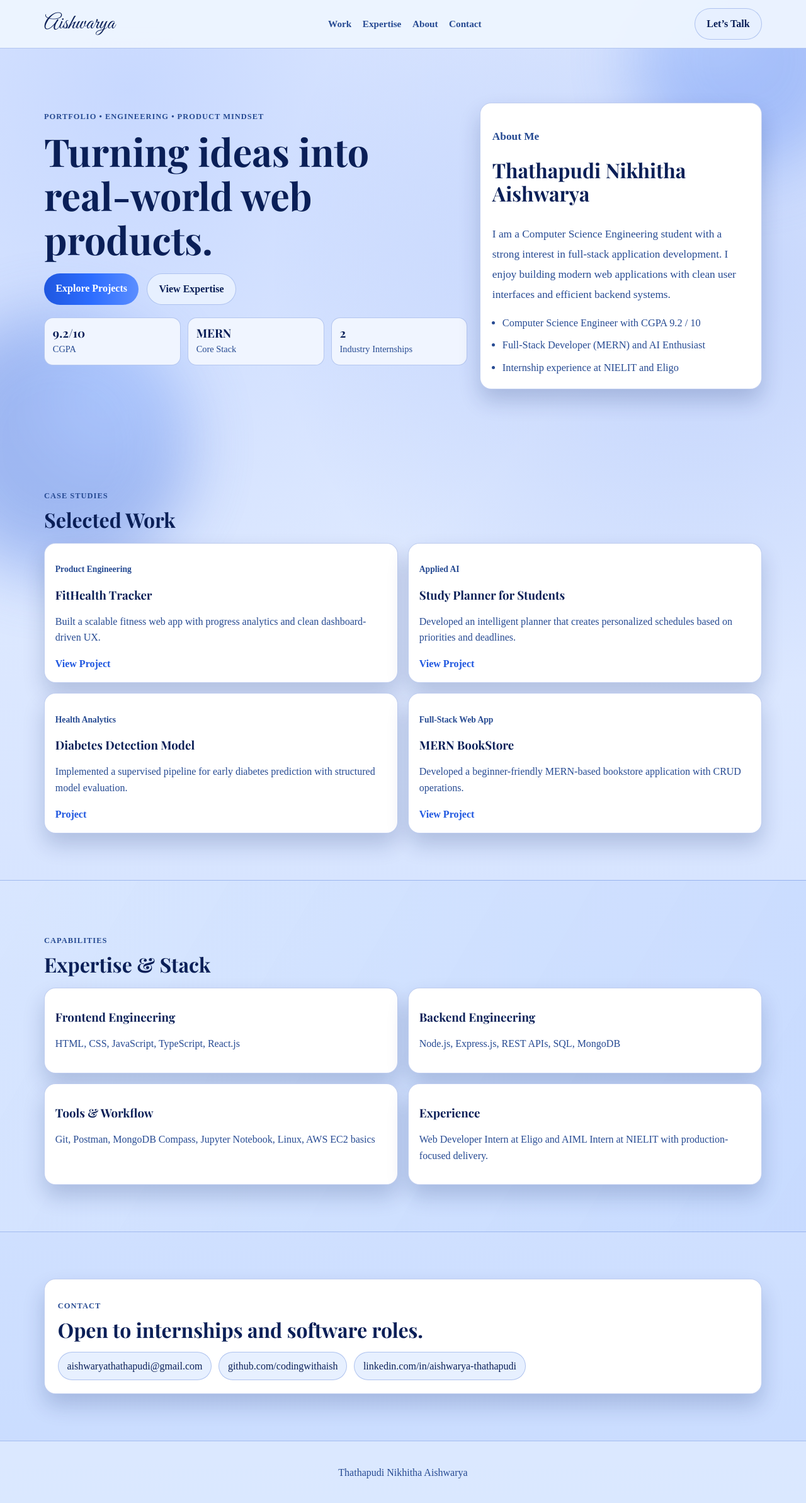
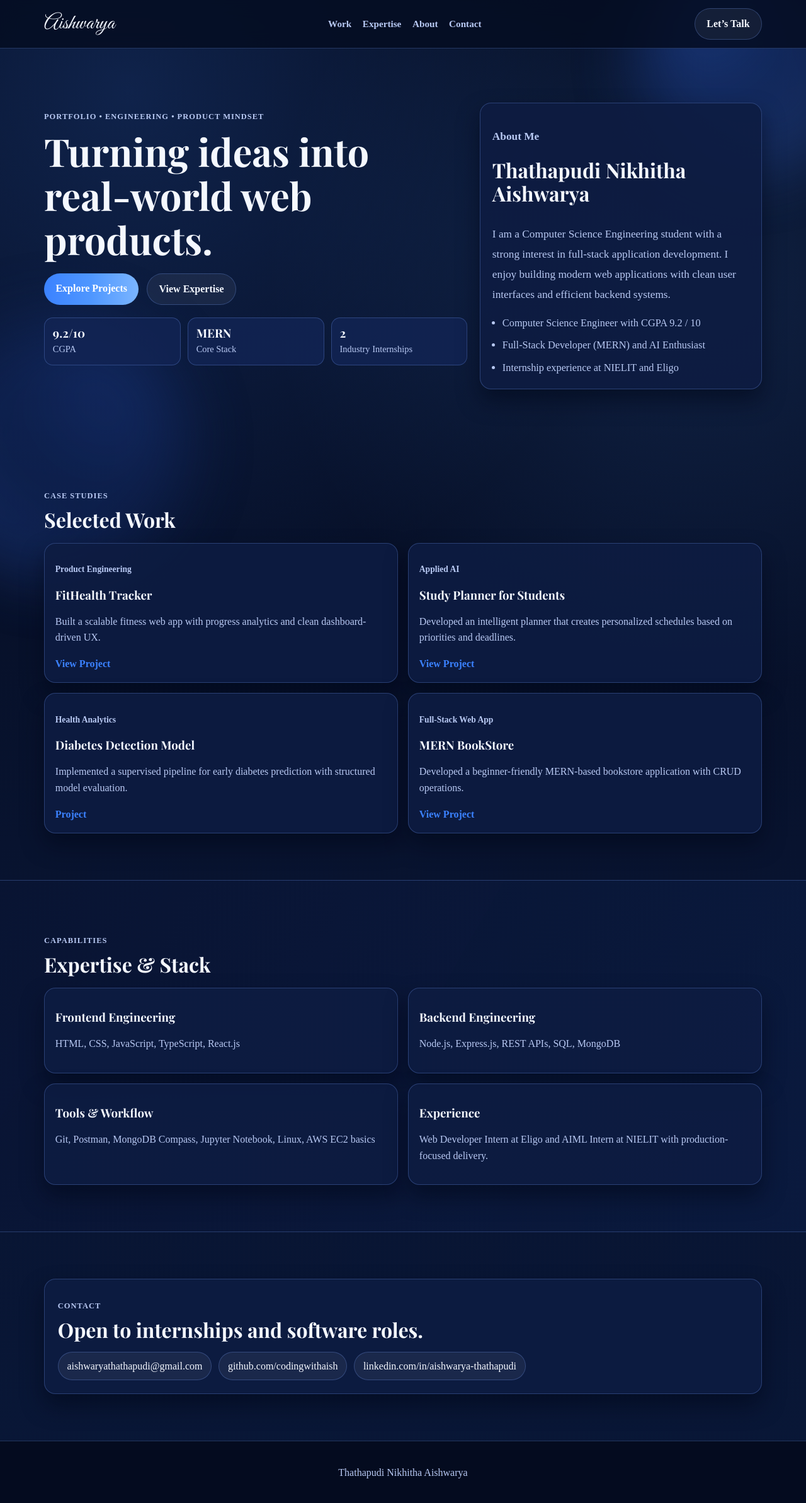
Before and after one commit to codingwithaish/codingwithaish.github.io, a plain HTML site: page index.html in a window 1280 px wide. Shown: the whole page at 63% size. Drawn offline with nearby package versions, Linux system fonts and the light colour scheme.

Commit message:
Apply dark premium navy and electric blue theme

```diff
--- a/docs/styles.css
+++ b/docs/styles.css
@@ -1,15 +1,15 @@
 :root {
-  --bg: #0a1f57;
-  --bg-soft: #103175;
-  --surface: #ffffff;
-  --surface-2: #f0f5ff;
-  --text: #0a1f57;
-  --muted: #264a92;
-  --accent: #1f57e0;
-  --accent-2: #2d6dff;
-  --accent-3: #5b8eff;
-  --border: rgba(26, 76, 196, 0.28);
-  --shadow: 0 18px 34px rgba(9, 35, 100, 0.2);
+  --bg: #050b1f;
+  --bg-soft: #0b1638;
+  --surface: rgba(14, 28, 66, 0.9);
+  --surface-2: rgba(18, 36, 84, 0.84);
+  --text: #f4f8ff;
+  --muted: #b8c9f3;
+  --accent: #3b82ff;
+  --accent-2: #4f97ff;
+  --accent-3: #7bb5ff;
+  --border: rgba(118, 163, 255, 0.28);
+  --shadow: 0 18px 34px rgba(2, 8, 24, 0.55);
 }
 
 * {
@@ -25,9 +25,9 @@ body {
   font-family: "Times New Roman", Times, serif;
   color: var(--text);
   background:
-    radial-gradient(circle at 16% 6%, rgba(77, 126, 255, 0.2), transparent 34%),
-    radial-gradient(circle at 86% 18%, rgba(45, 97, 238, 0.18), transparent 30%),
-    linear-gradient(180deg, #e8f0ff 0%, #d8e5ff 56%, #c9dcff 100%);
+    radial-gradient(circle at 16% 6%, rgba(59, 130, 255, 0.2), transparent 34%),
+    radial-gradient(circle at 86% 18%, rgba(76, 151, 255, 0.15), transparent 30%),
+    linear-gradient(180deg, #040a1c 0%, #08132f 56%, #091737 100%);
   line-height: 1.6;
   overflow-x: hidden;
 }
@@ -47,7 +47,7 @@ body {
   height: 360px;
   top: -80px;
   right: -80px;
-  background: radial-gradient(circle at 30% 30%, #8fb4ff, #5e89f2, #9fc0ff);
+  background: radial-gradient(circle at 30% 30%, #2f66df, #18357e, #4c88ff);
 }
 
 .orb-2 {
@@ -55,7 +55,7 @@ body {
   height: 420px;
   left: -120px;
   bottom: -120px;
-  background: radial-gradient(circle at 70% 30%, #7fa9ff, #4f77db, #8fb4ff);
+  background: radial-gradient(circle at 70% 30%, #1d3f95, #11275f, #3a72f2);
   animation-duration: 17s;
 }
 
@@ -69,7 +69,7 @@ body {
 }
 
 .alt {
-  background: linear-gradient(120deg, rgba(216, 230, 255, 0.86), rgba(198, 218, 255, 0.9));
+  background: linear-gradient(120deg, rgba(9, 21, 52, 0.86), rgba(11, 26, 63, 0.9));
   border-top: 1px solid var(--border);
   border-bottom: 1px solid var(--border);
 }
@@ -79,7 +79,7 @@ body {
   top: 0;
   z-index: 50;
   backdrop-filter: blur(14px);
-  background: rgba(238, 245, 255, 0.95);
+  background: rgba(5, 13, 34, 0.86);
   border-bottom: 1px solid var(--border);
 }
 
@@ -191,7 +191,7 @@ h2 {
 
 .btn-ghost {
   color: var(--text);
-  background: #e7f0ff;
+  background: rgba(255, 255, 255, 0.06);
 }
 
 .metrics {
@@ -296,8 +296,8 @@ h2 {
 
 .card:hover {
   transform: scale(1.03) translateY(-5px);
-  border-color: rgba(31, 87, 224, 0.65);
-  box-shadow: 0 20px 34px rgba(9, 46, 130, 0.24);
+  border-color: rgba(84, 148, 255, 0.72);
+  box-shadow: 0 20px 34px rgba(3, 14, 42, 0.62);
 }
 
 .card a {
@@ -333,7 +333,7 @@ h2 {
   text-decoration: none;
   color: var(--text);
   border: 1px solid var(--border);
-  background: #e7f0ff;
+  background: rgba(255, 255, 255, 0.06);
   border-radius: 999px;
   padding: 0.55rem 0.85rem;
   transition: transform 0.25s ease, border-color 0.25s ease;
@@ -349,7 +349,7 @@ footer {
   text-align: center;
   border-top: 1px solid var(--border);
   color: var(--muted);
-  background: rgba(220, 232, 255, 0.95);
+  background: rgba(4, 11, 29, 0.88);
 }
 
 .reveal {
--- a/styles.css
+++ b/styles.css
@@ -1,15 +1,15 @@
 :root {
-  --bg: #0a1f57;
-  --bg-soft: #103175;
-  --surface: #ffffff;
-  --surface-2: #f0f5ff;
-  --text: #0a1f57;
-  --muted: #264a92;
-  --accent: #1f57e0;
-  --accent-2: #2d6dff;
-  --accent-3: #5b8eff;
-  --border: rgba(26, 76, 196, 0.28);
-  --shadow: 0 18px 34px rgba(9, 35, 100, 0.2);
+  --bg: #050b1f;
+  --bg-soft: #0b1638;
+  --surface: rgba(14, 28, 66, 0.9);
+  --surface-2: rgba(18, 36, 84, 0.84);
+  --text: #f4f8ff;
+  --muted: #b8c9f3;
+  --accent: #3b82ff;
+  --accent-2: #4f97ff;
+  --accent-3: #7bb5ff;
+  --border: rgba(118, 163, 255, 0.28);
+  --shadow: 0 18px 34px rgba(2, 8, 24, 0.55);
 }
 
 * {
@@ -25,9 +25,9 @@ body {
   font-family: "Times New Roman", Times, serif;
   color: var(--text);
   background:
-    radial-gradient(circle at 16% 6%, rgba(77, 126, 255, 0.2), transparent 34%),
-    radial-gradient(circle at 86% 18%, rgba(45, 97, 238, 0.18), transparent 30%),
-    linear-gradient(180deg, #e8f0ff 0%, #d8e5ff 56%, #c9dcff 100%);
+    radial-gradient(circle at 16% 6%, rgba(59, 130, 255, 0.2), transparent 34%),
+    radial-gradient(circle at 86% 18%, rgba(76, 151, 255, 0.15), transparent 30%),
+    linear-gradient(180deg, #040a1c 0%, #08132f 56%, #091737 100%);
   line-height: 1.6;
   overflow-x: hidden;
 }
@@ -47,7 +47,7 @@ body {
   height: 360px;
   top: -80px;
   right: -80px;
-  background: radial-gradient(circle at 30% 30%, #8fb4ff, #5e89f2, #9fc0ff);
+  background: radial-gradient(circle at 30% 30%, #2f66df, #18357e, #4c88ff);
 }
 
 .orb-2 {
@@ -55,7 +55,7 @@ body {
   height: 420px;
   left: -120px;
   bottom: -120px;
-  background: radial-gradient(circle at 70% 30%, #7fa9ff, #4f77db, #8fb4ff);
+  background: radial-gradient(circle at 70% 30%, #1d3f95, #11275f, #3a72f2);
   animation-duration: 17s;
 }
 
@@ -69,7 +69,7 @@ body {
 }
 
 .alt {
-  background: linear-gradient(120deg, rgba(216, 230, 255, 0.86), rgba(198, 218, 255, 0.9));
+  background: linear-gradient(120deg, rgba(9, 21, 52, 0.86), rgba(11, 26, 63, 0.9));
   border-top: 1px solid var(--border);
   border-bottom: 1px solid var(--border);
 }
@@ -79,7 +79,7 @@ body {
   top: 0;
   z-index: 50;
   backdrop-filter: blur(14px);
-  background: rgba(238, 245, 255, 0.95);
+  background: rgba(5, 13, 34, 0.86);
   border-bottom: 1px solid var(--border);
 }
 
@@ -191,7 +191,7 @@ h2 {
 
 .btn-ghost {
   color: var(--text);
-  background: #e7f0ff;
+  background: rgba(255, 255, 255, 0.06);
 }
 
 .metrics {
@@ -296,8 +296,8 @@ h2 {
 
 .card:hover {
   transform: scale(1.03) translateY(-5px);
-  border-color: rgba(31, 87, 224, 0.65);
-  box-shadow: 0 20px 34px rgba(9, 46, 130, 0.24);
+  border-color: rgba(84, 148, 255, 0.72);
+  box-shadow: 0 20px 34px rgba(3, 14, 42, 0.62);
 }
 
 .card a {
@@ -333,7 +333,7 @@ h2 {
   text-decoration: none;
   color: var(--text);
   border: 1px solid var(--border);
-  background: #e7f0ff;
+  background: rgba(255, 255, 255, 0.06);
   border-radius: 999px;
   padding: 0.55rem 0.85rem;
   transition: transform 0.25s ease, border-color 0.25s ease;
@@ -349,7 +349,7 @@ footer {
   text-align: center;
   border-top: 1px solid var(--border);
   color: var(--muted);
-  background: rgba(220, 232, 255, 0.95);
+  background: rgba(4, 11, 29, 0.88);
 }
 
 .reveal {
```
